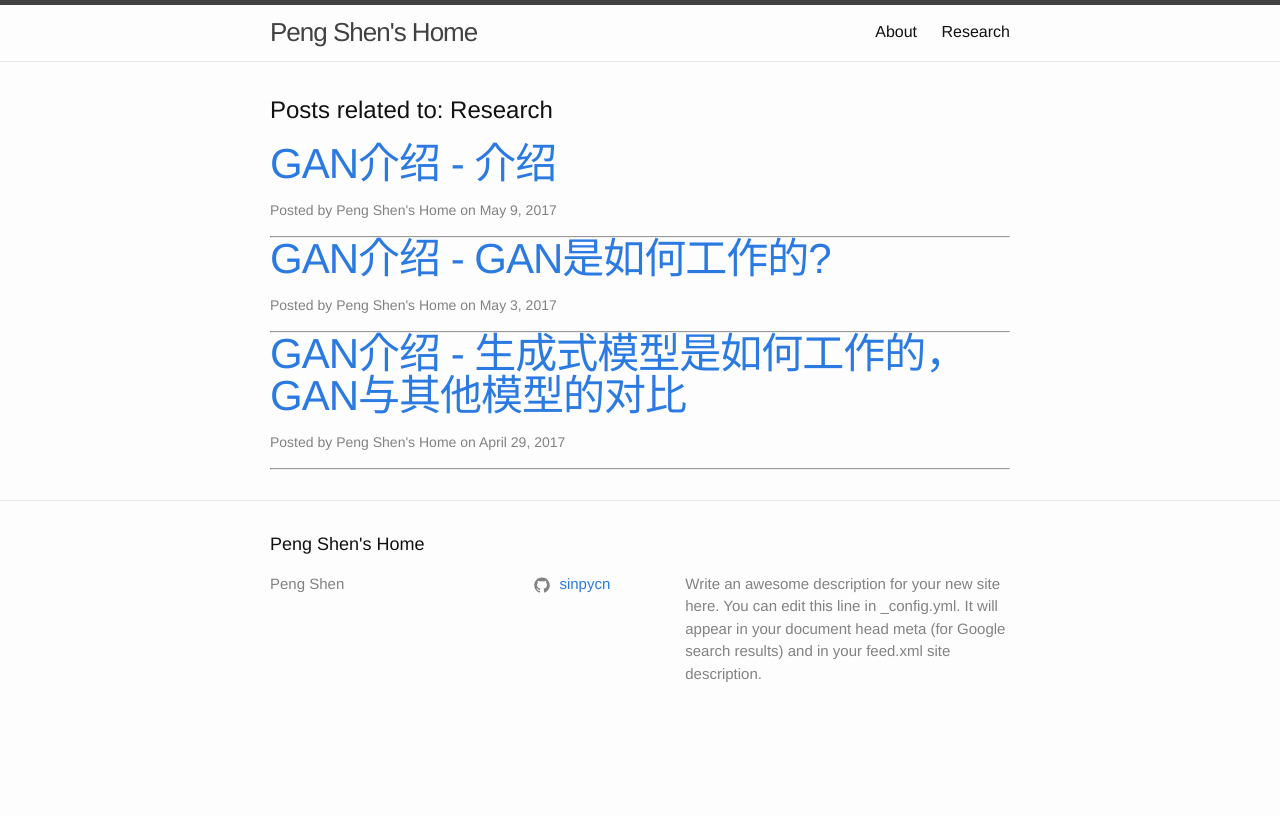
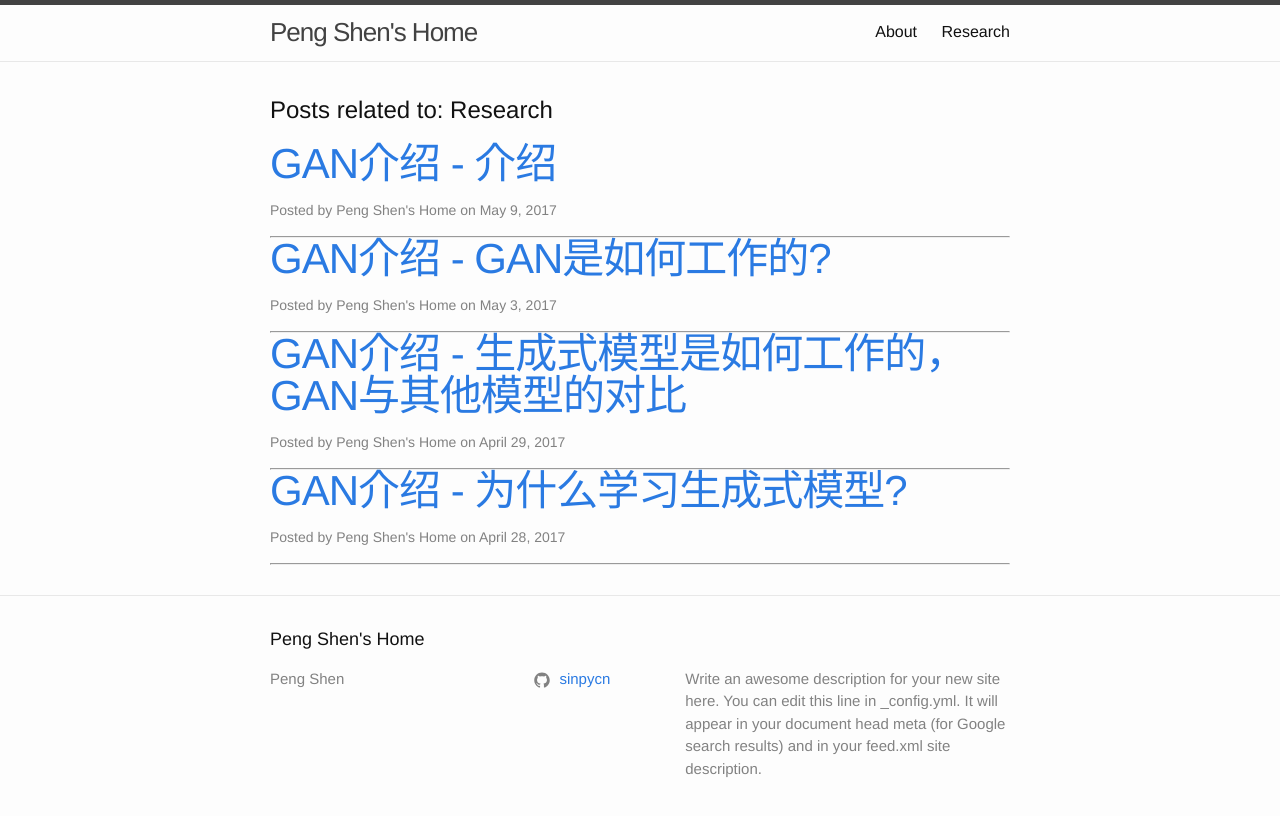
Before and after one commit to sinpycn/sinpycn.github.io, a Jekyll site: the page built from category/research.html, in a window 1280 px wide. Shown: the top 816 px of the page. Built offline with Jekyll 4.4.1, drawn with Linux system fonts in a browser that asks for light colours.

Commit message:
Update 2017-04-28-NIPS2016-GAN-Tutorial-:-Why-study-generative-modeling.md

```diff
--- a/_posts/research/2017-04-28-NIPS2016-GAN-Tutorial-:-Why-study-generative-modeling.md
+++ b/_posts/research/2017-04-28-NIPS2016-GAN-Tutorial-:-Why-study-generative-modeling.md
@@ -2,6 +2,7 @@
 title: GAN介绍 - 为什么学习生成式模型?
 layout: post
 mathjax: true
+categories: [research, gan-tutorial]
 ---
 
 人们可能会问为什么要学习生成式模型， 特别是当生成式模型只用来产生数据而不提供对密度函数的估计情况。
```
